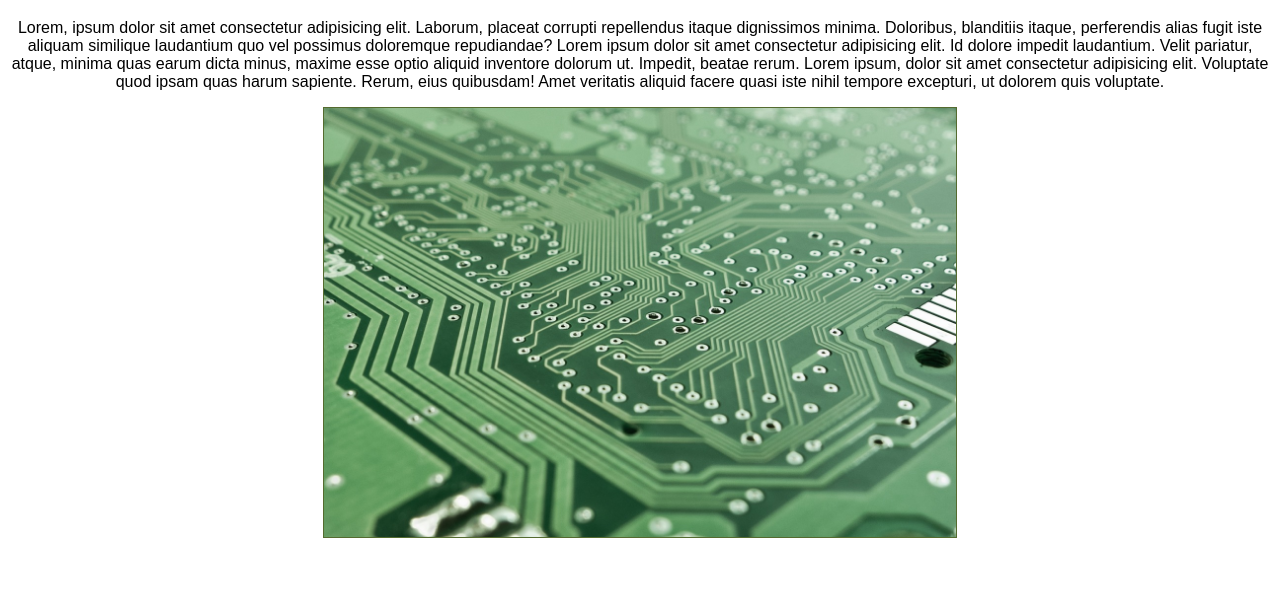
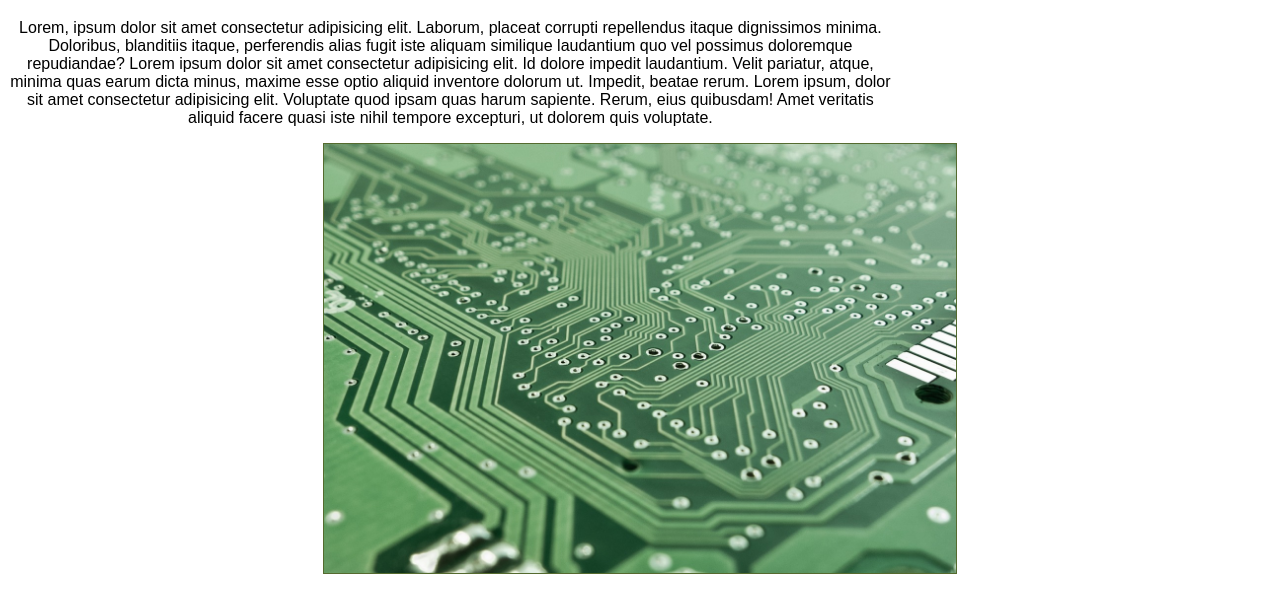
Before and after one commit to angel-ttc-222/laboratorio8, a plain HTML site: page index.html in a window 1280 px wide. Shown: the part 61-674 px from the top of the page. Drawn offline with Linux system fonts and the light colour scheme.

Commit message:
Estilo parrafo

```diff
--- a/index.html
+++ b/index.html
@@ -7,7 +7,7 @@
 </head>
 <body style="font-family: Arial, Helvetica, sans-serif; text-align: center;">
     <h1 style="color: darkgreen; " >Titulo en linea</h1>
-    <p >Lorem, ipsum dolor sit amet consectetur adipisicing elit. Laborum, placeat corrupti repellendus itaque
+    <p style="font-weight: lighter; width: 70%;">Lorem, ipsum dolor sit amet consectetur adipisicing elit. Laborum, placeat corrupti repellendus itaque
         dignissimos minima. Doloribus, blanditiis itaque, perferendis
         alias fugit iste aliquam similique laudantium quo vel possimus doloremque repudiandae?  Lorem ipsum dolor
         sit amet consectetur adipisicing elit. Id dolore impedit laudantium. Velit pariatur, atque, minima quas earum dicta
```
